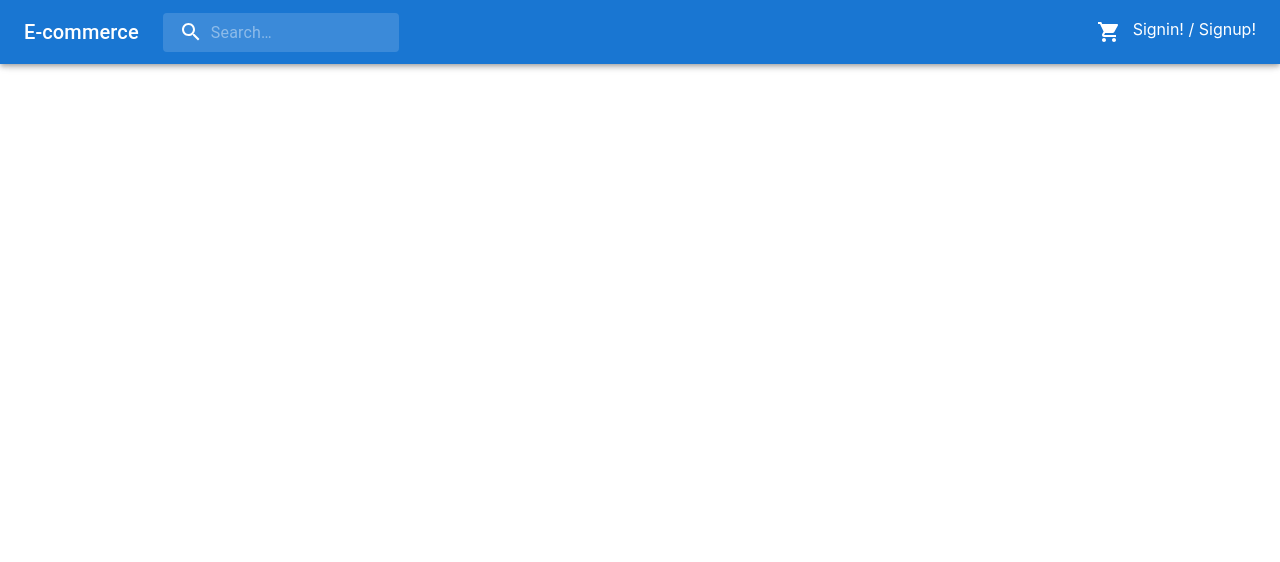
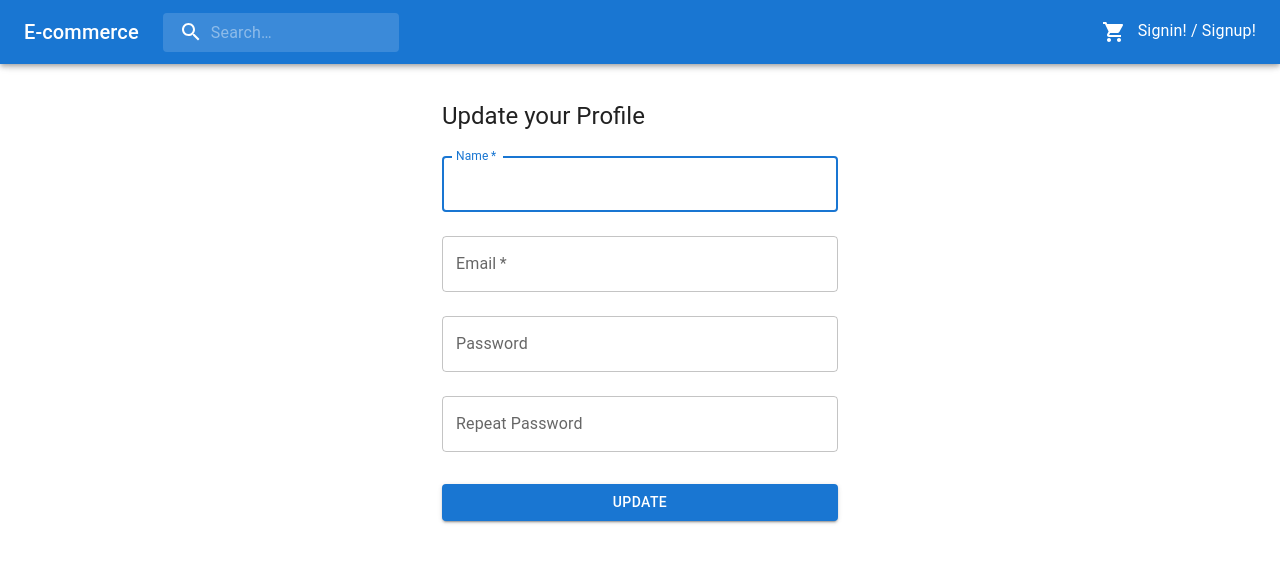
Before and after one commit to Ameer-Alaswad/E-commerce, a React (Create React App) app in the folder frontend/: page /user/update in a window 1280 px wide. Shown: the top 562 px of the page. Built offline with nearby package versions, Linux system fonts and the light colour scheme.

Commit message:
adds Update user profile component

```diff
--- a/frontend/src/App.tsx
+++ b/frontend/src/App.tsx
@@ -18,6 +18,7 @@ import PlaceOrderUi from "./components/checkout/place-order";
 import OrderScreen from "./components/orders/OrderScreen";
 import { Box } from "@mui/material";
 import OrdersHistory from "./components/orders/order-history";
+import ProfileUpdate from "./components/ProfileUpdate";
 const reactQueryClient = new QueryClient()
 
 function App() {
@@ -34,6 +35,7 @@ function App() {
               <Route path="/cart" element={ <CartPage /> } />
               <Route path="/user/signin" element={ <SignIn /> } />
               <Route path="/user/signup" element={ <SignUp /> } />
+              <Route path="/user/update" element={ <ProfileUpdate /> } />
               <Route path="/shipping" element={ <ShippingAddressUi /> } />
               <Route path="/payment" element={ <PaymentUi /> } />
               <Route path="/placeOrder" element={ <PlaceOrderUi /> } />
--- a/frontend/src/components/ProfileUpdate.tsx
+++ b/frontend/src/components/ProfileUpdate.tsx
@@ -1,16 +1,112 @@
-import { useContext } from 'react'
+import { useState, useContext } from 'react';
+import { Box, Button, Container, CssBaseline, TextField, Typography } from '@mui/material';
+import axios from 'axios';
+import { toast } from 'react-toastify';
 import { ShoppingCartContext } from '../contexts/shopping-cart-context/shoppingCartContext';
+interface UserData {
+    _id: string;
+    name: string;
+    email: string;
+    isAdmin: boolean;
+    token: string;
+}
+const ProfileUpdate = () => {
+    const UserDataStorage: string | null = localStorage.getItem('userData');
+    const userData: UserData | null = UserDataStorage ? JSON.parse(UserDataStorage) : null;
+    const { userSignin, setUserSignin } = useContext(ShoppingCartContext);
+    const { name: userName, token: userToken, email: userEmail } = userSignin || {};
 
-const ProfileUpdate = () => {
-    const shoppingCartContext = useContext(ShoppingCartContext);
-    const { userSignin } = shoppingCartContext;
-    const user: any = localStorage.getItem("userData");
-    const parsedUser = JSON.parse(user);
-    let userSigned = userSignin;
-    !userSignin ? (userSigned = parsedUser) : (userSigned = userSignin);
+    const [name, setName] = useState<string | undefined>(userName || userData?.name);
+    const [token, setToken] = useState<string | undefined>(userToken || userData?.token);
+    const [email, setEmail] = useState<string | undefined>(userEmail || userData?.email);
+    const [password, setPassword] = useState<string>('');
+    const [repeatPassword, setRepeatPassword] = useState<string>('');
+    const [isLoading, setIsLoading] = useState<boolean>(false);
+
+    const handleSubmit = async (e: React.FormEvent<HTMLFormElement>) => {
+        e.preventDefault();
+        const errorMessage = password !== repeatPassword ? 'Passwords must match!' : '';
+        if (errorMessage) {
+            return toast.error(errorMessage);
+        }
+        setIsLoading(true);
+        try {
+            const { data } = await axios.put(
+                '/api/users/profile',
+                { name, email, password },
+                { headers: { Authorization: `Bearer ${token}` } }
+            );
+            setUserSignin(data);
+            localStorage.setItem('userData', `${JSON.stringify(data)}`);
+            toast.success('User updated successfully');
+        } catch (error) {
+            toast.error('User already exists!');
+        } finally {
+            setIsLoading(false);
+        }
+    };
+
     return (
-        <div>ProfileUpdate</div>
-    )
-}
+        <Container component="main" maxWidth="xs" sx={ { marginTop: '100px' } }>
+            <CssBaseline />
+            <Box>
+                <Typography component="h1" variant="h5">
+                    Update your Profile
+                </Typography>
+                <Box component="form" sx={ { mt: 1 } } onSubmit={ handleSubmit }>
+                    <TextField
+                        margin="normal"
+                        required
+                        fullWidth
+                        label="Name"
+                        name="Name"
+                        autoFocus
+                        value={ name }
+                        onChange={ (e) => setName(e.target.value) }
+                    />
+                    <TextField
+                        margin="normal"
+                        required
+                        fullWidth
+                        label="Email"
+                        name="Email"
+                        type="email"
+                        autoComplete="current-password"
+                        value={ email }
+                        onChange={ (e) => setEmail(e.target.value) }
+                    />
+                    <TextField
+                        margin="normal"
+                        fullWidth
+                        label="Password"
+                        name="password"
+                        type="password"
+                        autoComplete="current-password"
+                        value={ password }
+                        onChange={ (e) => setPassword(e.target.value) }
+                    />
+                    <TextField
+                        margin="normal"
+                        fullWidth
+                        label="Repeat Password"
+                        name="repeat-password"
+                        type="password"
+                        value={ repeatPassword }
+                        onChange={ (e) => setRepeatPassword(e.target.value) }
+                    />
+                    <Button
+                        type="submit"
+                        fullWidth
+                        variant="contained"
+                        sx={ { mt: 3, mb: 2 } }
+                        disabled={ isLoading }
+                    >
+                        { isLoading ? 'Updating...' : 'Update' }
+                    </Button>
+                </Box>
+            </Box>
+        </Container>
+    );
+};
 
-export default ProfileUpdate
+export default ProfileUpdate;
```
